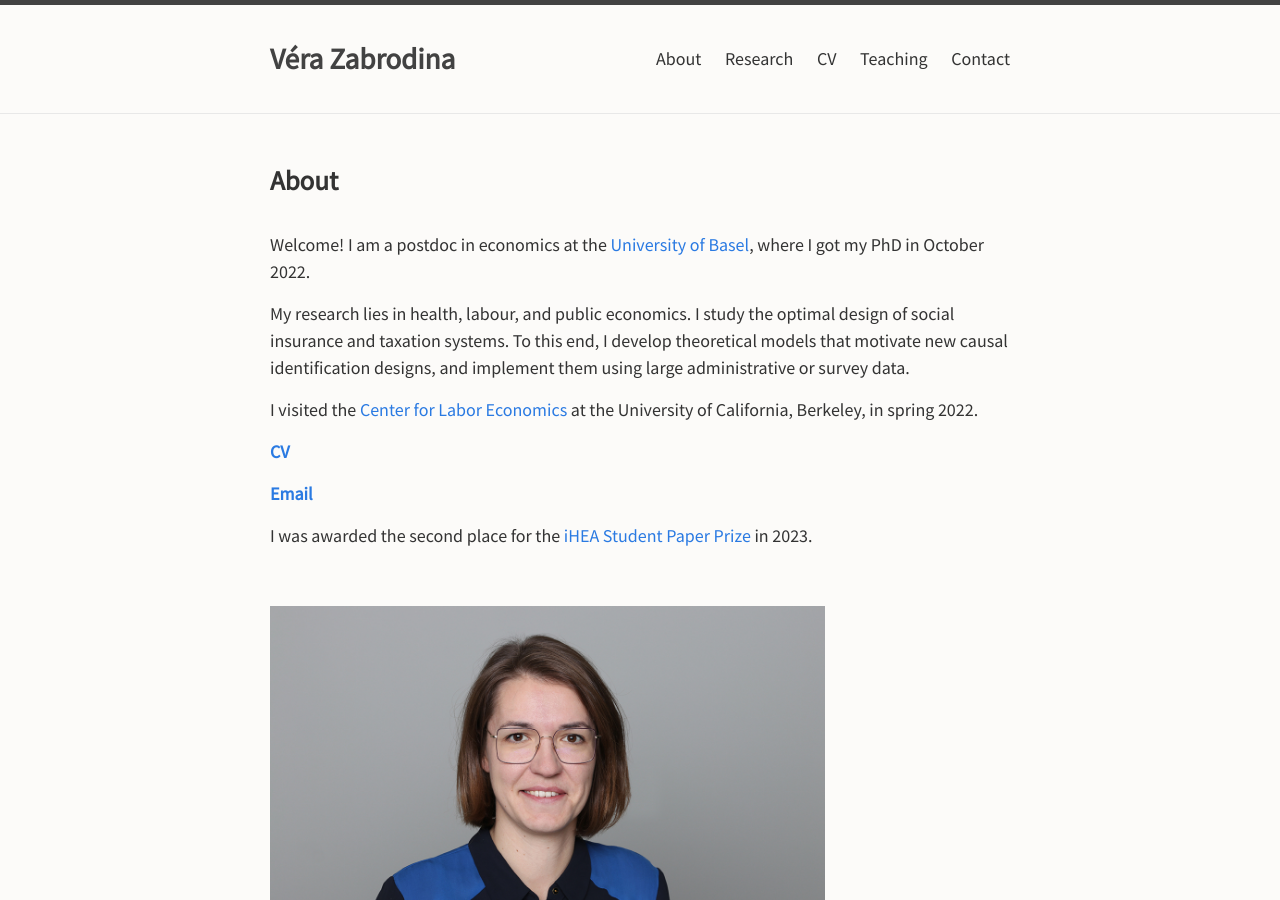
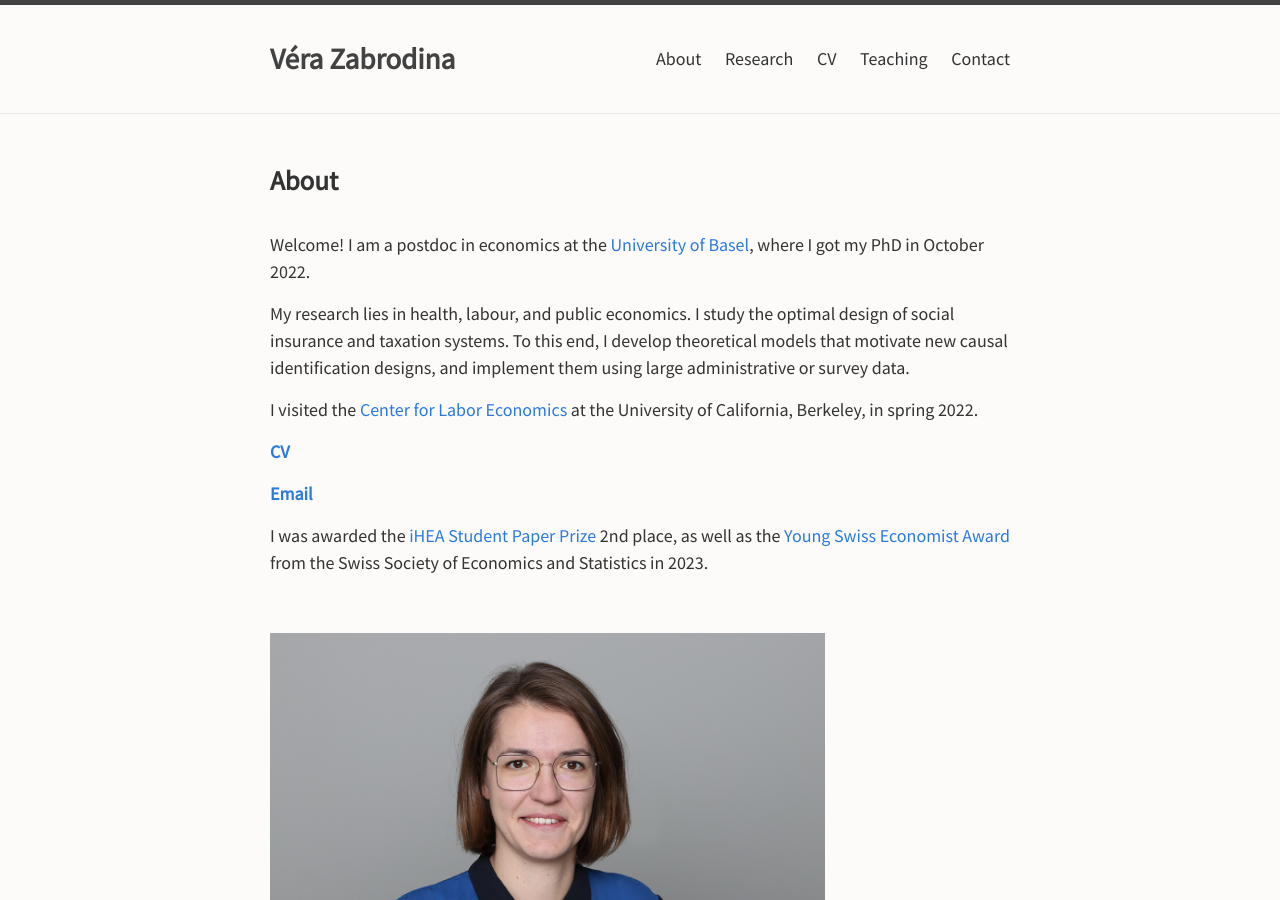
Before and after one commit to verazb/verazb.github.io, a Jekyll site: the page built from index.md, in a window 1280 px wide and 900 px high. Built offline with Jekyll 4.4.1, drawn with Linux system fonts in a browser that asks for light colours; our own code applies the rules of GitHub Pages for plain Markdown files.

Commit message:
Update index.md

```diff
--- a/index.md
+++ b/index.md
@@ -15,7 +15,7 @@ I visited the [Center for Labor Economics](http://cle.berkeley.edu/) at the Univ
 
 **[Email](mailto:vera.zabrodina@unibas.ch)**
 
-I was awarded the second place for the [iHEA Student Paper Prize](https://healtheconomics.org/awards/) in 2023.
+I was awarded the [iHEA Student Paper Prize](https://healtheconomics.org/awards/) 2nd place, as well as the [Young Swiss Economist Award](https://www.sgvs.ch/awards/) from the Swiss Society of Economics and Statistics in 2023.
 
 <br />
 
```
